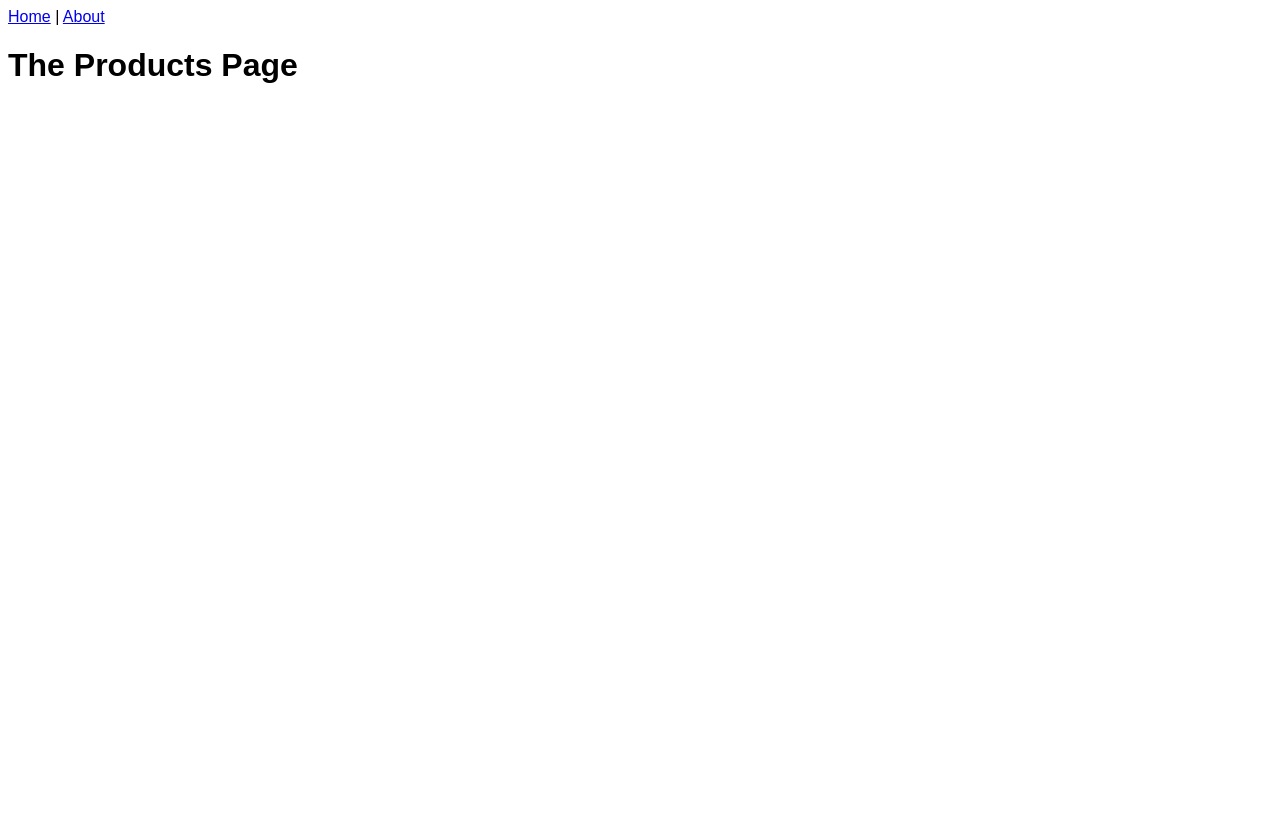
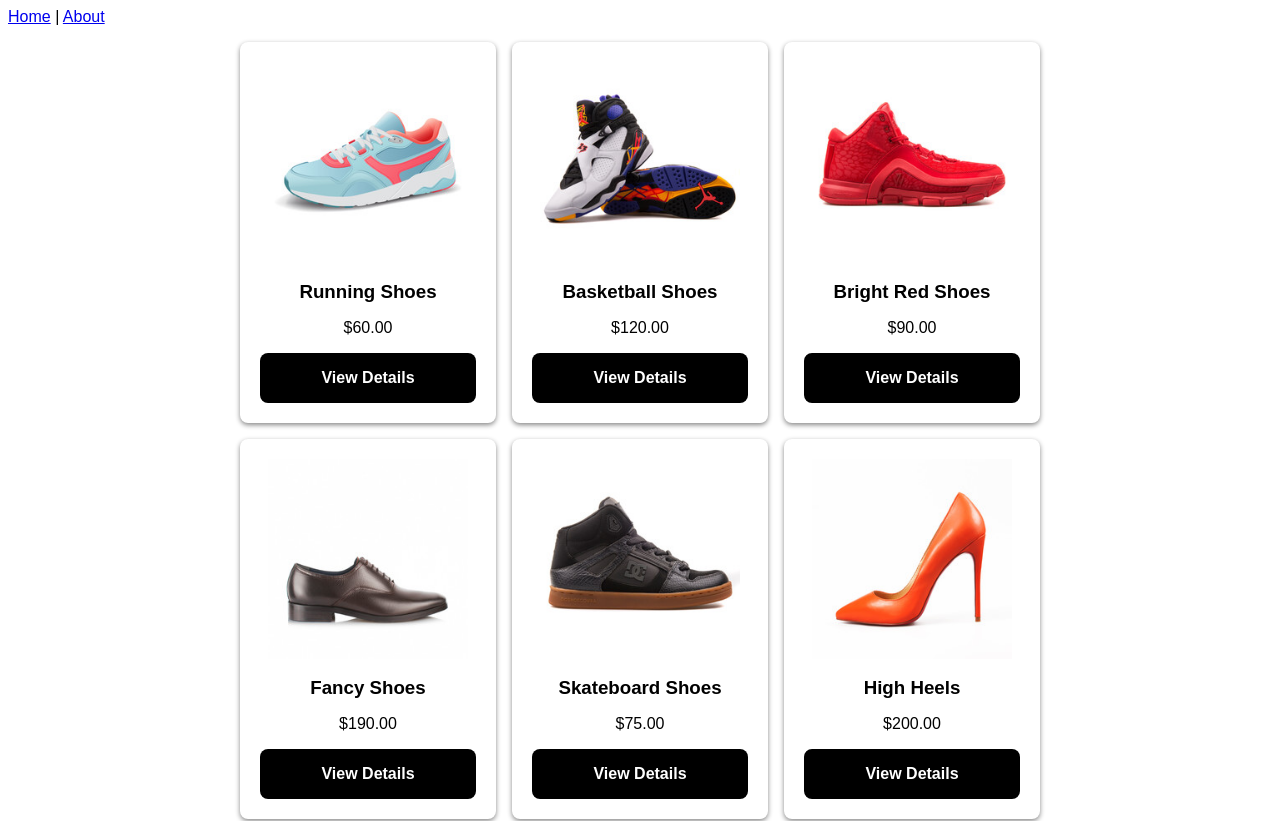
Before and after one commit to abdulmoizlakhani/shoe-store-mevn-ecommerce, a Vue app in the folder client/: page /products in a window 1280 px wide. Shown: the top 821 px of the page. Before the commit the page ends 800 px from the top, so only its background shows below. Built offline with nearby package versions, Linux system fonts and the light colour scheme.

Commit message:
- created products page

```diff
--- a/client/src/views/ProductsPage.vue
+++ b/client/src/views/ProductsPage.vue
@@ -1,10 +1,26 @@
 <template>
-  <h1>The Products Page</h1>
+  <div id="page-wrap">
+    <div class="grid-wrap">
+      <div :key="product.id" v-for="product in products" class="product-item">
+        <img :src="product.imageUrl" alt="product" />
+        <h3 class="product-name">{{ product.name }}</h3>
+        <p class="product-price">${{ product.price }}</p>
+        <router-link :to="'/products/' + product.id">
+          <button>View Details</button>
+        </router-link>
+      </div>
+    </div>
+  </div>
 </template>
 
 <script>
+import { products } from "../fake-data";
+
 export default {
   name: "ProductsPage",
+  data() {
+    return { products };
+  },
 };
 </script>
 
@@ -19,6 +35,13 @@
   padding: 20px;
   position: relative;
   width: 32%;
+}
+
+.grid-wrap {
+  display: flex;
+  flex-wrap: wrap;
+  justify-content: space-between;
+  margin-top: 16px;
 }
 
 .product-name {
```
